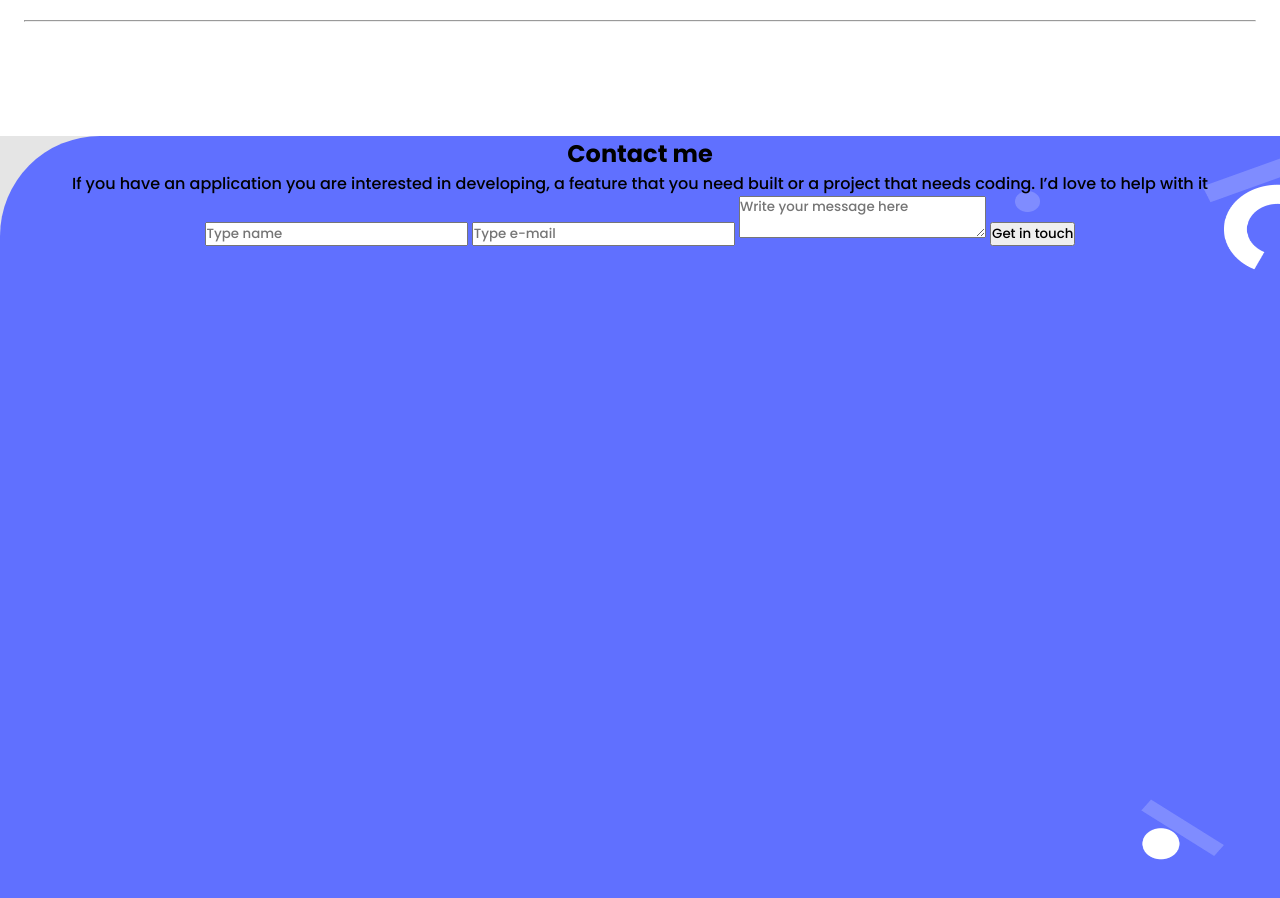
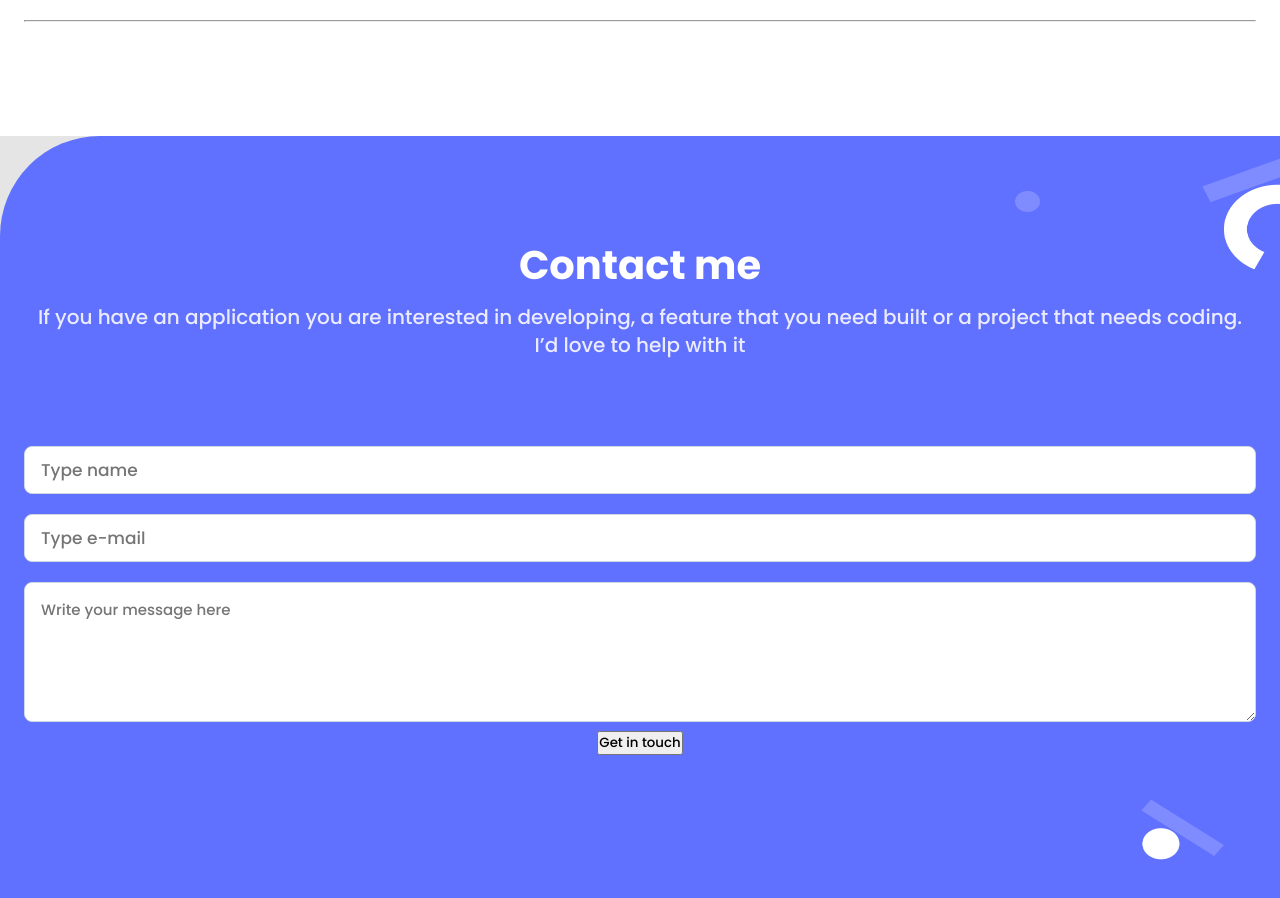
Before and after one commit to ghreza-crypto/portfolio, a website: page index.html in a window 1280 px wide. Shown: the part 4260-5158 px from the top of the page. Drawn offline with Linux system fonts and the light colour scheme.

Commit message:
Add style for contact form in style.css

```diff
--- a/style.css
+++ b/style.css
@@ -305,3 +305,56 @@ button:disabled {
   border-top-left-radius: 100px;
   text-align: center;
 }
+
+#contact-form h1 {
+  padding-top: 103px;
+  margin-bottom: 12px;
+  font-weight: 700;
+  font-size: 40px;
+  line-height: 52px;
+  color: #fff;
+}
+
+#contact-form p {
+  font-weight: 400;
+  font-size: 20px;
+  line-height: 140%;
+  color: #ebebff;
+  margin-left: 24px;
+  margin-right: 24px;
+  text-align: center;
+  margin-bottom: 87px;
+}
+
+#contact-form input[type=text], #contact-form input[type=email] {
+  height: 48px;
+  width: 100%;
+  background-color: #fff;
+  border: 1px solid #cfd8dc;
+  border-radius: 8px;
+  margin-bottom: 20px;
+  font-weight: 400;
+  font-size: 17px;
+  line-height: 118%;
+  color: #172b4d;
+  padding-left: 16px;
+}
+
+#contact-form form {
+  margin-left: 24px;
+  margin-right: 24px;
+}
+
+#contact-form textarea {
+  font-weight: 400;
+  font-size: 15px;
+  line-height: 160%;
+  color: #b3bac5;
+  height: 140px;
+  width: 100%;
+  background-color: #fff;
+  border: 1px solid #cfd8dc;
+  border-radius: 8px;
+  padding-top: 15px;
+  padding-left: 16px;
+}
```
